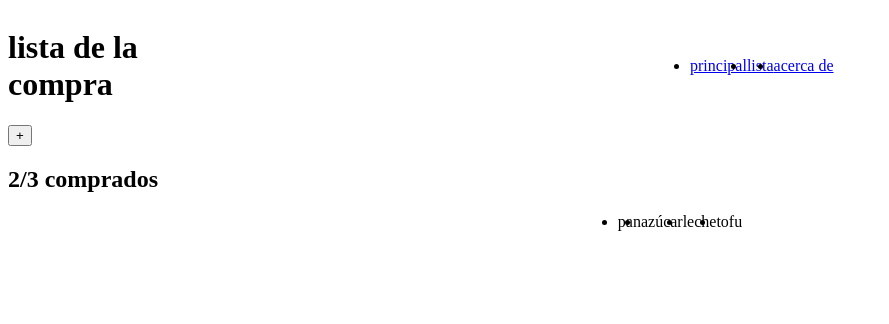
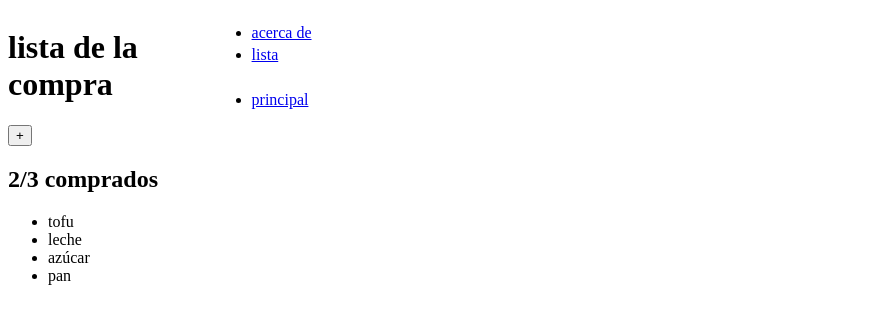
Before and after one commit to Galan9999/202301-w1ch3-carles-galan, a website built with Parcel: page src/index.html in a window 1280 px wide. Shown: the top 324 px of the page, without its empty margins (0-889 px from the left). Built offline with nearby package versions, Linux system fonts and the light colour scheme.

Commit message:
fix favicon and flex-box

```diff
--- a/src/style.css
+++ b/src/style.css
@@ -7,8 +7,9 @@ nav {
   width: 100%;
 }
 ul {
+  width: 100%;
+  align-items: flex-start;
   display: flex;
-  justify-content: center;
-  align-items: center;
-  width: 100%;
+  flex-direction: column-reverse;
+  justify-content: space-between;
 }
```
Also changed, not shown: src/index.html (+1 -0 lines), 1 other file.
